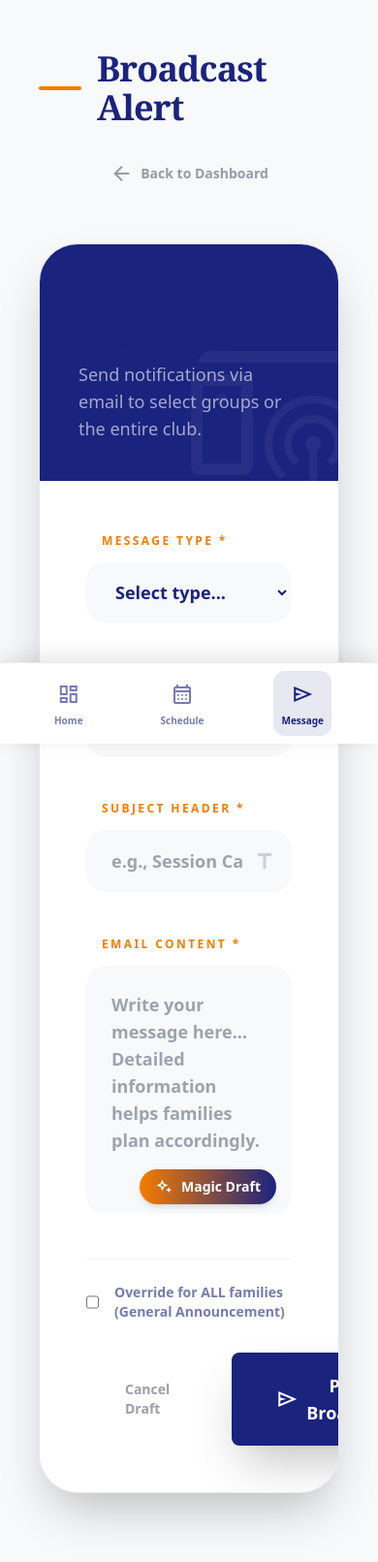
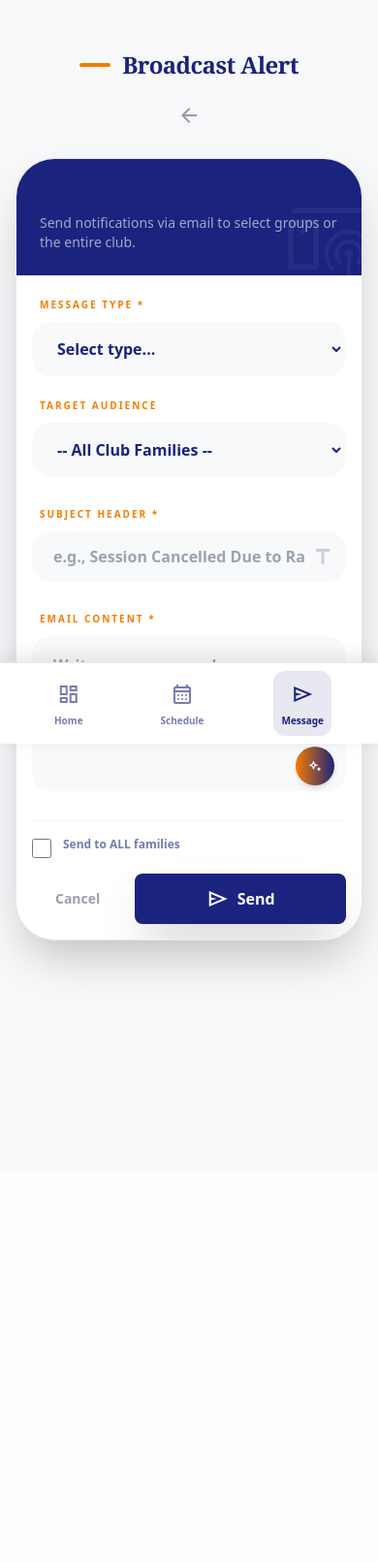
Before and after one commit to elecodes/tennis_academy, a Flask app: page /admin/send-message in a window 390 px wide. Shown: the part 77-1688 px from the top of the page at 97% size. After the commit the page ends 1090 px from the top, so only its background shows below. Run offline with Flask 3, Linux system fonts and the light colour scheme; the visitor is signed in with stand-in values (Sample User, id 1); data comes from the database, SQL or seed files in the repository; some libraries are stand-ins or nearby versions; some web fonts are replaced.

Commit message:
fix: improve mobile layout for send message pages

```diff
--- a/frontend/static/css/main.css
+++ b/frontend/static/css/main.css
@@ -144,6 +144,26 @@ h1, h2, h3, h4, .font-serif {
   color: var(--navy);
   font-weight: 600;
   transition: all 0.3s ease;
+  min-height: 48px;
+}
+
+/* Mobile touch targets */
+@media (max-width: 640px) {
+  .btn-primary,
+  .btn-outline {
+    min-height: 52px;
+    padding: 0.875rem 1.5rem;
+  }
+
+  .form-input,
+  select.form-input {
+    padding: 0.875rem 1.25rem;
+    font-size: 16px;
+  }
+
+  select.form-input {
+    min-height: 52px;
+  }
 }
 
 .form-input:focus {
--- a/frontend/templates/admin/send_message.html
+++ b/frontend/templates/admin/send_message.html
@@ -3,32 +3,32 @@
 {% block title %}Send Message - SF TENNIS KIDS Club{% endblock %}
 
 {% block content %}
-<div class="max-w-7xl mx-auto px-10 pb-24">
-  <div class="flex flex-col md:flex-row items-center justify-between gap-6 mb-12">
-    <div class="flex items-center gap-4">
-      <span class="w-12 h-1 bg-accent rounded-full"></span>
-      <h1 class="text-4xl font-black text-navy font-serif tracking-tight">Broadcast Alert</h1>
+<div class="max-w-7xl mx-auto px-4 lg:px-10 pb-32 lg:pb-24">
+  <div class="flex flex-col md:flex-row items-center justify-between gap-4 lg:gap-6 mb-6 lg:mb-12">
+    <div class="flex items-center gap-3 lg:gap-4">
+      <span class="w-8 lg:w-12 h-1 bg-accent rounded-full"></span>
+      <h1 class="text-2xl lg:text-4xl font-black text-navy font-serif tracking-tight">Broadcast Alert</h1>
     </div>
     <a href="{{ url_for('dashboard') }}"
-      class="px-8 py-3 text-sm font-bold text-obsidian/40 hover:text-obsidian transition-colors flex items-center gap-2">
-      <span class="material-symbols-outlined">arrow_back</span> Back to Dashboard
+      class="px-4 lg:px-8 py-2 lg:py-3 text-sm font-bold text-obsidian/40 hover:text-obsidian transition-colors flex items-center gap-2">
+      <span class="material-symbols-outlined">arrow_back</span> <span class="hidden sm:inline">Back</span>
     </a>
   </div>
 
   <div class="card-premium border border-navy/10 shadow-2xl p-0 overflow-hidden bg-white">
-    <div class="bg-navy p-10 text-white relative">
-      <h3 class="text-3xl font-black font-serif mb-2">Compose Broadcast</h3>
-      <p class="text-white/60 text-lg">Send notifications via email to select groups or the entire club.</p>
-      <div class="absolute -right-8 -bottom-8 opacity-5">
-        <span class="material-symbols-outlined !text-[12rem]">broadcast_on_home</span>
+    <div class="bg-navy p-6 lg:p-10 text-white relative">
+      <h3 class="text-xl lg:text-3xl font-black font-serif mb-1 lg:mb-2">Compose Broadcast</h3>
+      <p class="text-white/60 text-sm lg:text-lg">Send notifications via email to select groups or the entire club.</p>
+      <div class="absolute -right-4 lg:-right-8 -bottom-4 lg:-bottom-8 opacity-5">
+        <span class="material-symbols-outlined !text-[6rem] lg:!text-[12rem]">broadcast_on_home</span>
       </div>
     </div>
 
-    <form method="POST" class="p-12 space-y-10">
-      <div class="grid grid-cols-1 md:grid-cols-2 gap-10">
-        <div class="space-y-3">
-          <label class="text-xs font-black text-accent uppercase tracking-[0.2em] ml-4">Message Type *</label>
-          <select id="message_type" name="message_type" class="form-input text-lg py-4" required>
+    <form method="POST" class="p-4 lg:p-12 space-y-6 lg:space-y-10">
+      <div class="grid grid-cols-1 md:grid-cols-2 gap-4 lg:gap-10">
+        <div class="space-y-2 lg:space-y-3">
+          <label class="text-[10px] lg:text-xs font-black text-accent uppercase tracking-[0.2em] ml-2 lg:ml-4">Message Type *</label>
+          <select id="message_type" name="message_type" class="form-input text-base lg:text-lg py-3 lg:py-4" required>
             <option value="">Select type...</option>
             <option value="announcement">Announcement</option>
             <option value="rain_cancellation">Rain Cancellation</option>
@@ -37,9 +37,9 @@
           </select>
         </div>
 
-        <div class="space-y-3">
-          <label class="text-xs font-black text-accent uppercase tracking-[0.2em] ml-4">Target Audience</label>
-          <select id="group_id" name="group_id" class="form-input text-lg py-4 border-dashed" required>
+        <div class="space-y-2 lg:space-y-3">
+          <label class="text-[10px] lg:text-xs font-black text-accent uppercase tracking-[0.2em] ml-2 lg:ml-4">Target Audience</label>
+          <select id="group_id" name="group_id" class="form-input text-base lg:text-lg py-3 lg:py-4 border-dashed" required>
             <option value="">-- All Club Families --</option>
             {% for group in groups %}
               {% if group.schedule_id %}
@@ -55,46 +55,46 @@
         </div>
       </div>
 
-      <div class="space-y-3">
-        <label class="text-xs font-black text-accent uppercase tracking-[0.2em] ml-4">Subject Header *</label>
+      <div class="space-y-2 lg:space-y-3">
+        <label class="text-[10px] lg:text-xs font-black text-accent uppercase tracking-[0.2em] ml-2 lg:ml-4">Subject Header *</label>
         <div class="relative">
-          <input type="text" name="subject" class="form-input text-lg py-4 pr-12"
+          <input type="text" name="subject" class="form-input text-base lg:text-lg py-3 lg:py-4 pr-10 lg:pr-12"
             placeholder="e.g., Session Cancelled Due to Rain" required>
-          <span class="absolute right-4 top-1/2 -translate-y-1/2 material-symbols-outlined text-navy/20">title</span>
+          <span class="absolute right-3 lg:right-4 top-1/2 -translate-y-1/2 material-symbols-outlined text-navy/20">title</span>
         </div>
       </div>
 
-      <div class="space-y-3 relative">
-        <label class="text-xs font-black text-accent uppercase tracking-[0.2em] ml-4">Email Content *</label>
-        <textarea id="content" name="content" class="form-input h-64 text-lg py-6 resize-none"
-          placeholder="Write your message here... Detailed information helps families plan accordingly."
+      <div class="space-y-2 lg:space-y-3 relative">
+        <label class="text-[10px] lg:text-xs font-black text-accent uppercase tracking-[0.2em] ml-2 lg:ml-4">Email Content *</label>
+        <textarea id="content" name="content" class="form-input h-40 lg:h-64 text-base lg:text-lg py-4 lg:py-6 resize-none"
+          placeholder="Write your message here..."
           required></textarea>
         <!-- Magic Draft Button -->
         <button type="button" id="magic_draft_btn"
-          class="absolute bottom-4 right-4 bg-gradient-to-r from-accent to-navy text-white px-4 py-2 rounded-full font-bold shadow-md hover:shadow-lg transition-all flex items-center gap-2 text-sm z-10">
-          <span class="material-symbols-outlined text-[1.2rem]">magic_button</span> Magic Draft
+          class="absolute bottom-3 lg:bottom-4 right-3 lg:right-4 bg-gradient-to-r from-accent to-navy text-white px-3 lg:px-4 py-2 rounded-full font-bold shadow-md hover:shadow-lg transition-all flex items-center gap-1 lg:gap-2 text-xs lg:text-sm z-10">
+          <span class="material-symbols-outlined text-base lg:text-[1.2rem]">magic_button</span> <span class="hidden sm:inline">Magic Draft</span>
         </button>
       </div>
 
-      <div class="flex flex-col md:flex-row items-center justify-between gap-8 pt-6 border-t border-navy/5">
-        <div class="flex items-center gap-4">
-          <label class="relative flex items-center gap-4 cursor-pointer group">
+      <div class="flex flex-col md:flex-row items-start md:items-center justify-between gap-4 lg:gap-8 pt-4 lg:pt-6 border-t border-navy/5">
+        <div class="flex items-start gap-3 lg:gap-4">
+          <label class="relative flex items-start gap-3 lg:gap-4 cursor-pointer group">
             <input type="checkbox" name="is_general"
-              class="w-6 h-6 rounded-lg border-2 border-navy/10 text-navy focus:ring-navy transition-all cursor-pointer">
-            <span class="text-sm font-bold text-navy/60 group-hover:text-navy transition-colors">
-              Override for ALL families (General Announcement)
+              class="w-5 lg:w-6 h-5 lg:h-6 rounded-lg border-2 border-navy/10 text-navy focus:ring-navy transition-all cursor-pointer mt-0.5">
+            <span class="text-xs lg:text-sm font-bold text-navy/60 group-hover:text-navy transition-colors">
+              Send to ALL families
             </span>
           </label>
         </div>
 
-        <div class="flex items-center gap-6 w-full md:w-auto">
+        <div class="flex items-center gap-3 lg:gap-6 w-full md:w-auto">
           <a href="{{ url_for('dashboard') }}"
-            class="px-10 py-4 text-sm font-bold text-obsidian/40 hover:text-obsidian transition-colors">
-            Cancel Draft
+            class="px-6 lg:px-10 py-3 lg:py-4 text-sm font-bold text-obsidian/40 hover:text-obsidian transition-colors">
+            Cancel
           </a>
           <button type="submit"
-            class="btn-primary !px-12 !py-5 text-lg shadow-2xl hover:shadow-accent/40 w-full md:w-auto justify-center">
-            <span class="material-symbols-outlined">send</span> Push Broadcast
+            class="btn-primary !px-8 lg:!px-12 !py-3 lg:!py-5 text-base lg:text-lg shadow-2xl hover:shadow-accent/40 w-full md:w-auto justify-center">
+            <span class="material-symbols-outlined">send</span> Send
           </button>
         </div>
       </div>
```
Also changed, not shown: frontend/templates/coach/send_message.html (+40 -43 lines), frontend/templates/dashboard_header.html (+19 -18 lines).
